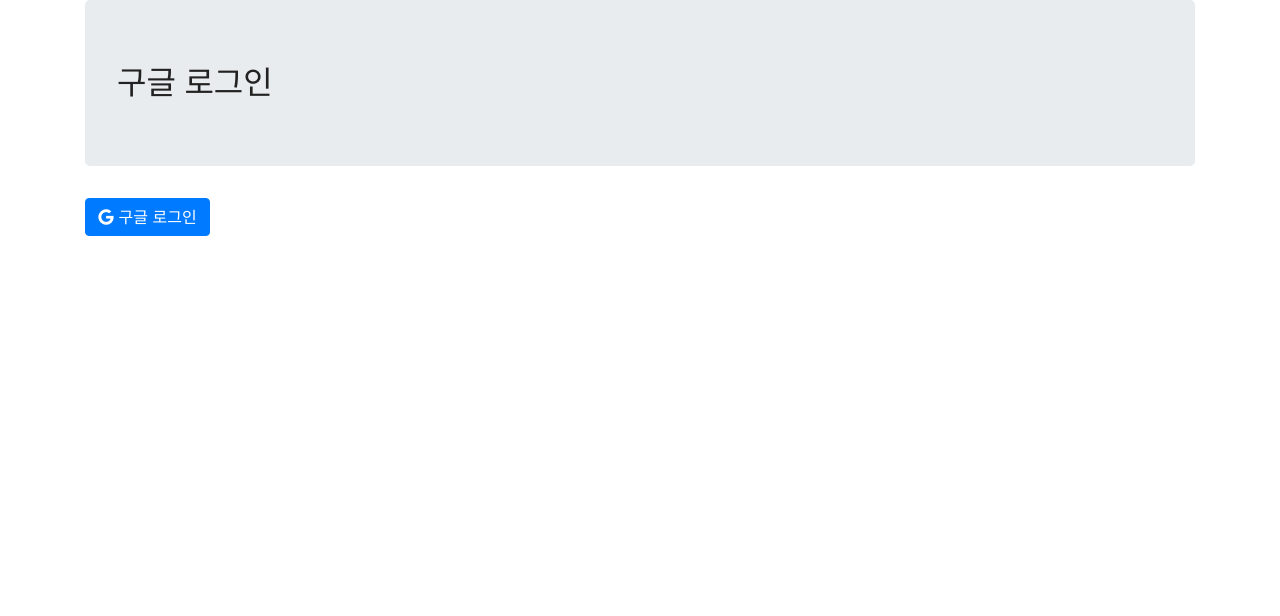
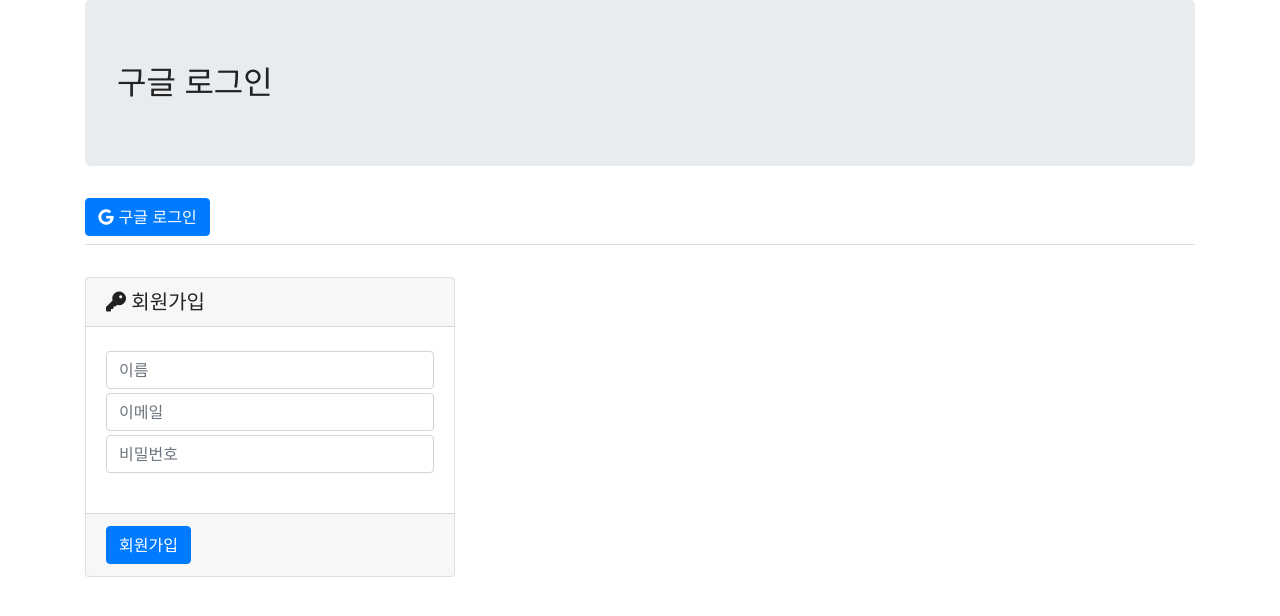
Before and after one commit to booldook/2019-sc-ui-note, a plain HTML site: page public/html/auth.html in a window 1280 px wide. Drawn offline with Linux system fonts and the light colour scheme; no server answers.

Commit message:
db 시작

```diff
--- a/public/css/auth.css
+++ b/public/css/auth.css
@@ -1,3 +1,7 @@
-.google_sign {display: flex; margin-top: 1rem; align-items: center;}
+.google_sign {display: flex; margin-top: 1rem; align-items: center; border-bottom: 1px solid #ddd; padding-bottom: 0.5rem;}
 .google_sign > .google_icon {width: 50px; border: 1px solid #333; border-radius: 50%; margin: 0 0.5rem; display: none; overflow: hidden;}
 .google_sign > .google_cont {min-width: 200px; margin: 0 0.5rem; display: none;}
+
+.dbs {margin-top: 2rem; display: flex;}
+.dbs > .card {flex: 0 1 33.33%;}
+.dbs input {margin: 0.25rem 0;}
--- a/public/html/auth.html
+++ b/public/html/auth.html
@@ -36,21 +36,24 @@
 			</button>
 		</div>
 	</div>
+	<div class="dbs">
+		<div class="card">
+			<div class="card-header">
+				<h5><i class="fas fa-key"></i> 회원가입</h5>
+			</div>
+			<div class="card-body form-group">
+				<input type="text" name="name" id="name" class="form-control" placeholder="이름">
+				<input type="text" name="email" id="email" class="form-control" placeholder="이메일">
+				<input type="password" name="pass" id="pass" class="form-control" placeholder="비밀번호">
+			</div>
+			<div class="card-footer">
+				<button type="button" class="btn btn-primary">회원가입</button>
+			</div>
+		</div>
+	</div>
 </div>
 
 <script src="https://www.gstatic.com/firebasejs/5.9.4/firebase.js"></script>
-<script>
-  // Initialize Firebase
-  var config = {
-    apiKey: "AIzaSyBdqHr1B8-GGa1UpavRBGo2wfDMSTpXFuI",
-    authDomain: "booldook-note3.firebaseapp.com",
-    databaseURL: "https://booldook-note3.firebaseio.com",
-    projectId: "booldook-note3",
-    storageBucket: "booldook-note3.appspot.com",
-    messagingSenderId: "59442077127"
-  };
-  firebase.initializeApp(config);
-</script>
 <script src="../js/auth.js"></script>
 </body>
 </html>
--- a/public/js/auth.js
+++ b/public/js/auth.js
@@ -1,3 +1,13 @@
+var config = {
+	apiKey: "AIzaSyBdqHr1B8-GGa1UpavRBGo2wfDMSTpXFuI",
+	authDomain: "booldook-note3.firebaseapp.com",
+	databaseURL: "https://booldook-note3.firebaseio.com",
+	projectId: "booldook-note3",
+	storageBucket: "booldook-note3.appspot.com",
+	messagingSenderId: "59442077127"
+};
+firebase.initializeApp(config);
+
 var auth = firebase.auth();
 var googleAuth = new firebase.auth.GoogleAuthProvider();
 
```
